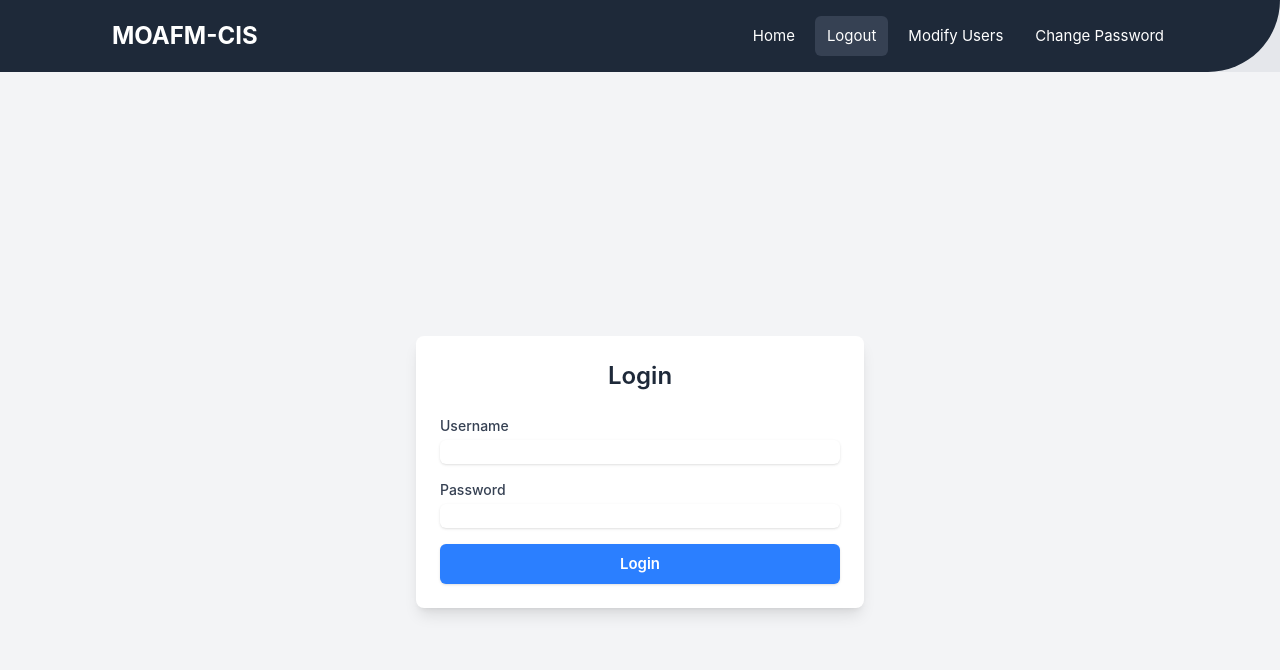
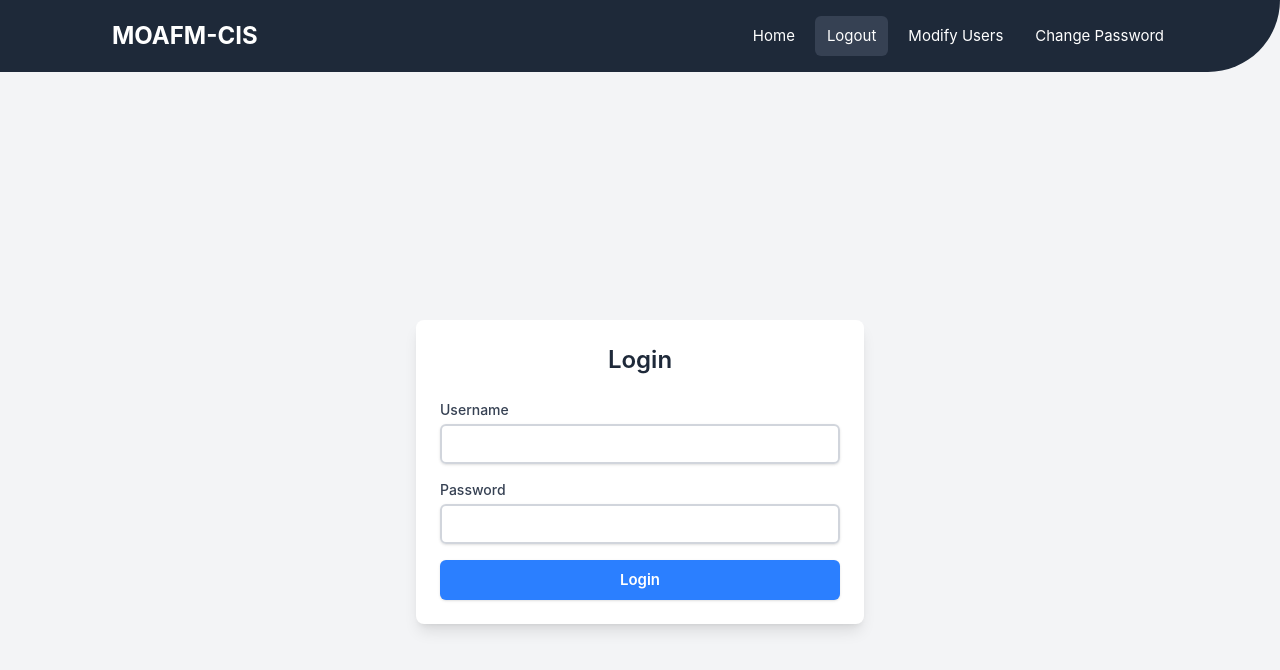
Before and after one commit to Ryan-Badaloo/Inventory-Front-End, a Vue app: page / in a window 1280 px wide. Shown: the top 670 px of the page. Built offline with nearby package versions, Linux system fonts and the light colour scheme; what vue-awesome-paginate would draw is missing.

Commit message:
some UI chnages added

```diff
--- a/src/App.vue
+++ b/src/App.vue
@@ -1,17 +1,11 @@
 <script setup>
-import { RouterLink, RouterView } from 'vue-router'
-import Navbar from '@/components/Navbar.vue'
-
+  import { RouterView } from 'vue-router'
+  import Navbar from '@/components/Navbar.vue'
 </script>
 
 <template>
-  <div class="bg-gray-200">
+  <div class="bg-gray-100">
     <Navbar />
     <RouterView />
   </div>
-
 </template>
-
-<style scoped>
-
-</style>
--- a/src/components/Dashboard/Dashboard.vue
+++ b/src/components/Dashboard/Dashboard.vue
@@ -1,5 +1,5 @@
 <template>
-<div class="p-2 grid grid-cols-4 gap-4 items-start">
+<div class="p-2 grid grid-cols-4 gap-4 items-start text-teal-800">
     <DashboardCard icon="laptop" title="Number Of Laptops In Stock" value="32"/>
     <DashboardCard icon="mouse" title="Number Of Mouses In Stock" value="40"/>
     <DashboardCard icon="keyboard" title="Keyboards In Stock" value="25"/>
--- a/src/components/Fields/CommentField.vue
+++ b/src/components/Fields/CommentField.vue
@@ -1,5 +1,5 @@
 <template>
-    <div class="mt-8 flex flex-row-reverse mb-8 group">
+    <div class="mt-8 flex flex-row-reverse mb-8 group text-teal-800">
         <input type="text" :id="id" :name="name" class="ml-8 block w-full rounded-md border-2 border-gray-400 focus:outline-none focus:ring-0 peer bg-white" :class="['focus:' + field_highlight_color]" :value="modelValue" @input="$emit('update:modelValue', $event.target.value)"/>
 
 
--- a/src/components/Fields/PasswordField.vue
+++ b/src/components/Fields/PasswordField.vue
@@ -1,5 +1,5 @@
 <template>
-    <div class="flex flex-row-reverse mb-6 group">
+    <div class="flex flex-row-reverse mb-6 group text-teal-800">
         <input type="password" :id="id" :name="name" class="basis-2/3 ml-4 block w-full rounded-md border-2 border-gray-400 focus:outline-none focus:ring-0 peer" :class="['focus:' + field_highlight_color]" :value="modelValue" @input="$emit('update:modelValue', $event.target.value)"/>
         <TextLabel :labelFor="id" :fieldName="fieldName" />
     </div>
--- a/src/components/Fields/TextField.vue
+++ b/src/components/Fields/TextField.vue
@@ -1,5 +1,5 @@
 <template>
-    <div class="flex flex-row-reverse mb-6 group">
+    <div class="flex flex-row-reverse mb-6 group text-teal-800">
         <input type="text" :id="id" :name="name" class="basis-2/3 ml-4 block w-full rounded-md border-2 border-gray-400 focus:outline-none focus:ring-0 peer bg-white" :class="['focus:' + field_highlight_color]" :value="modelValue" @input="$emit('update:modelValue', $event.target.value)"/>
         <TextLabel :labelFor="id" :fieldName="fieldName" />
     </div>
--- a/src/components/ModifyClient/AddClient.vue
+++ b/src/components/ModifyClient/AddClient.vue
@@ -1,7 +1,7 @@
 <template>
 <SectionTemplate templateName="Add Client">
     <form @submit.prevent="addClient()" class="space-y-4">
-        <div class="mt-8 grid grid-cols-2 gap-x-6">
+        <div class="mt-8 grid grid-cols-2 gap-x-6 text-teal-800">
 
             <TextField id="first_name" labelFor="first_name" name="first_name" fieldName="Enter First Name: " v-model="first_name"/>
 
@@ -15,7 +15,7 @@
 
         </div>
 
-        <div class="mt-8 grid grid-cols-2 gap-x-6">
+        <div class="mt-8 grid grid-cols-2 gap-x-6 text-teal-800">
             <div class="flex flex-row-reverse mb-6 group">
                 <select id="scanner_division" :class="[option_field_class]" class="bg-white" v-model="client_division">
                     <option selected class="text-blue-100">Choose a Division</option>
--- a/src/components/SearchBar.vue
+++ b/src/components/SearchBar.vue
@@ -11,7 +11,7 @@
                 <input
                 type="search"
                 id="default-search"
-                class="block w-full p-4 ps-10 text-sm text-gray-900 border border-gray-300 rounded-lg bg-gray-50 focus:ring-blue-500 focus:border-blue-500"
+                class="block w-full p-4 ps-10 text-sm text-gray-900 border border-gray-300 rounded-lg bg-gray-50 outline-none duration-500 focus:ring-blue-500 focus:border-blue-500"
                 placeholder="Search For Device"
                 v-model="model"
                 />
--- a/src/components/SectionTemplate.vue
+++ b/src/components/SectionTemplate.vue
@@ -1,5 +1,5 @@
 <template>
-    <div class="p-2 flex-grow">
+    <div class="p-2 grow text-teal-800">
         <div class="shadow-lg shadow-gray-500/50 bg-gray-50 rounded-sm rounded-tr-full">
             <h1 class="text-2xl text-center font-bold p-2 rounded-tl-sm rounded-tr-full bg-gray-800 text-white">{{templateName}}
             </h1>
--- a/src/components/SideBar.vue
+++ b/src/components/SideBar.vue
@@ -1,6 +1,6 @@
 <script setup>
 import { ref } from 'vue';
-import { RouterLink, useRoute } from 'vue-router';
+import { RouterLink } from 'vue-router';
 
 
 const open = ref(false);
@@ -17,11 +17,11 @@ const open = ref(false);
             'lg:block': true
         }"
         >
-            <div class="shadow-md shadow-gray-500/50 bg-gray-50 border border-gray-300 rounded-sm w-3xs h-10/10 p-2">
+            <div class="shadow-md shadow-gray-500/50 bg-gray-50 border border-gray-300 rounded-sm w-3xs h-10/10 p-2 text-teal-800">
                 <h1 class="text-2xl text-center font-bold mb-1 italic">Side Bar</h1>
                 <hr class="pb-0.5 border-t-3">
                 <hr class="pb-0.5 w-9/10 m-auto border-t-2">
-                <hr class="w-8/10 m-auto border-t-1 ">
+                <hr class="w-8/10 m-auto">
                 <div>
                     <ul class="space-y-2 mt-8">
                         <RouterLink to="/add-item" class="">
--- a/src/components/UserLogin.vue
+++ b/src/components/UserLogin.vue
@@ -1,6 +1,6 @@
 <template>
-  <div class="min-h-screen flex flex-col items-center justify-center bg-gray-100 px-4">
-    <div class="w-full max-w-md bg-white rounded-lg shadow-lg p-6">
+  <div class="min-h-screen flex flex-col items-center justify-center bg-gray-100 px-4 text-teal-800">
+    <div class="w-full max-w-md bg-white rounded-lg shadow-lg p-6 text-teal-800">
       <h2 class="text-2xl font-semibold text-center text-gray-800 mb-6">Login</h2>
 
       <form @submit.prevent="login" class="space-y-4">
@@ -10,7 +10,8 @@
             type="text"
             id="username"
             v-model="username"
-            class="mt-1 block w-full rounded-md border-gray-300 shadow-sm"
+            class="mt-1 block w-full rounded-md border-gray-300 shadow-sm text-teal-800 p-1.5 border-2
+            transtion-all ease-in duration-500 outline-none focus:border-2 focus:border-indigo-500"
           />
         </div>
 
@@ -20,7 +21,8 @@
             type="password"
             id="password"
             v-model="password"
-            class="mt-1 block w-full rounded-md border-gray-300 shadow-sm"
+            class="mt-1 block w-full rounded-md border-gray-300 shadow-sm text-teal-800 p-1.5 border-2
+            transtion-all ease-in duration-500 outline-none focus:border-2 focus:border-indigo-500"
           />
         </div>
 
```
